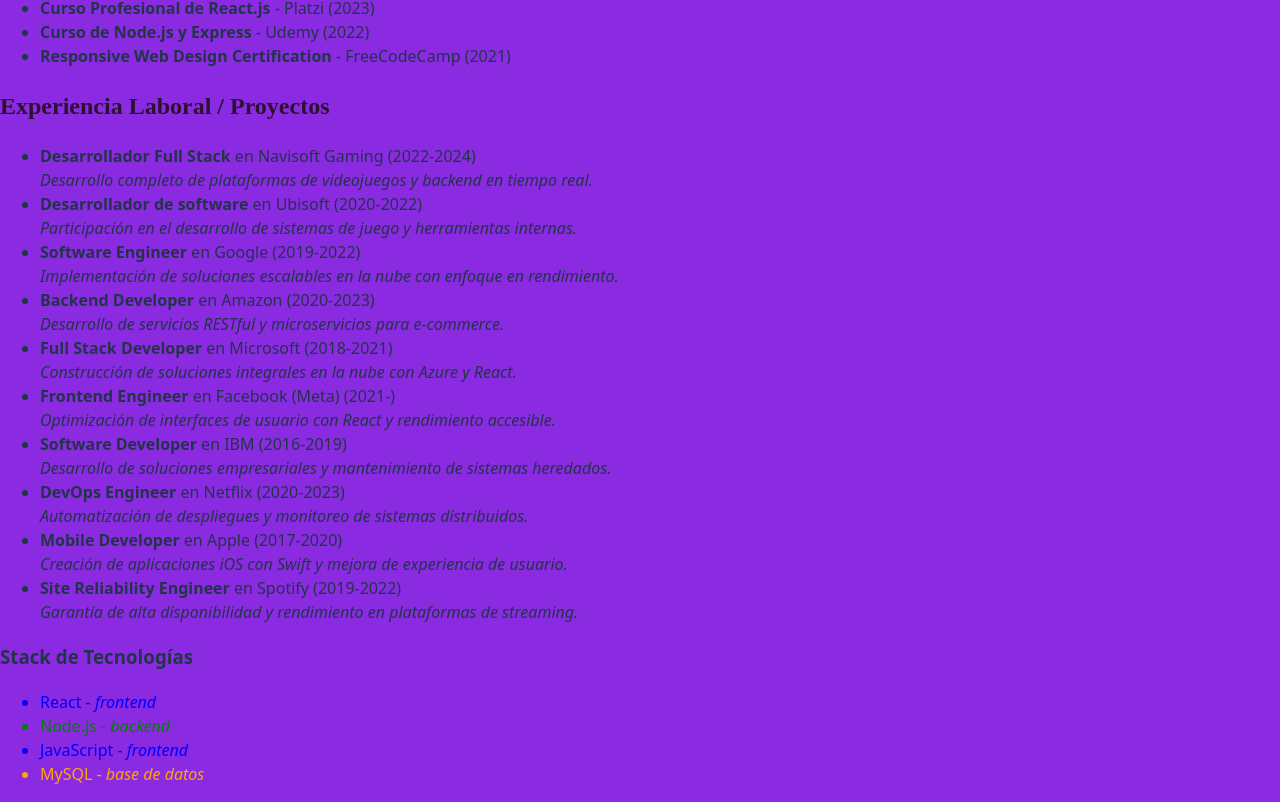
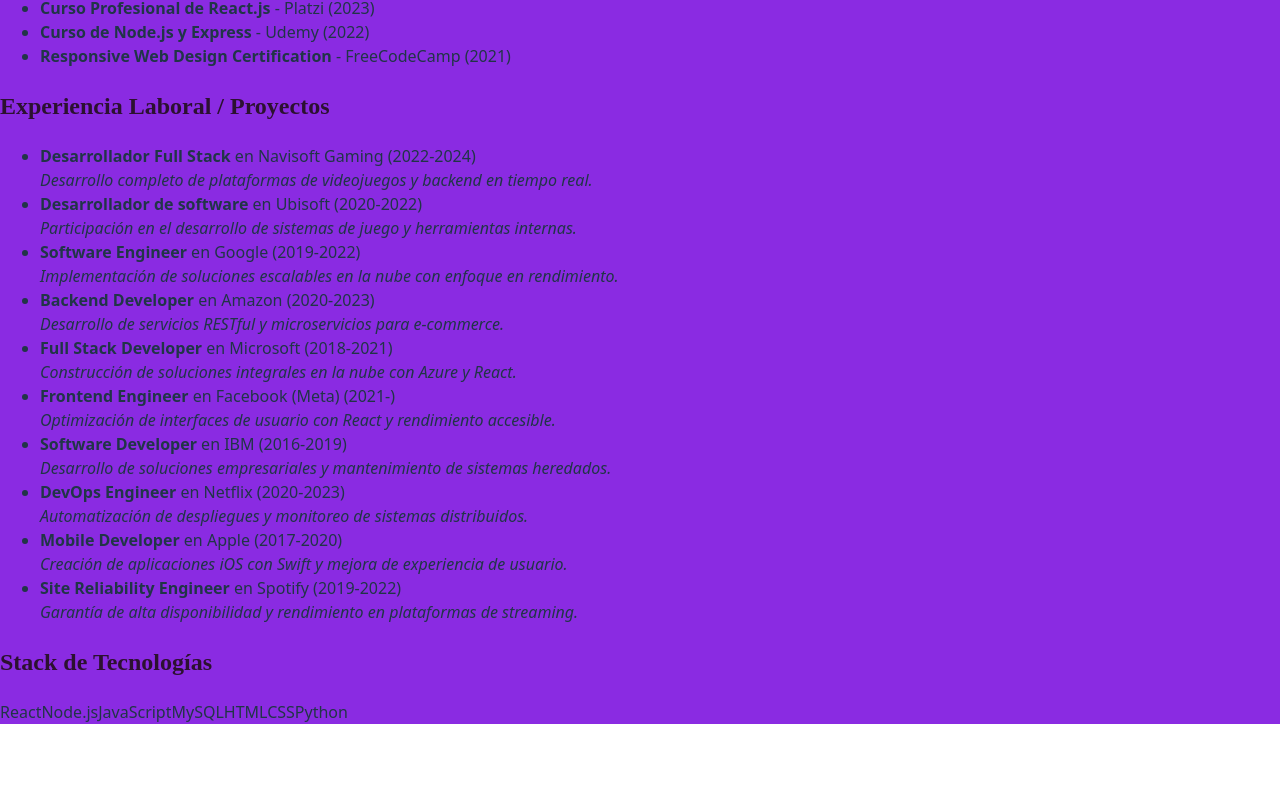
Before and after one commit to Thiago0877/Hoja-de-vida-React, a React (Vite) app: page / in a window 1280 px wide. Shown: the part 379-1181 px from the top of the page. After the commit the page ends 1103 px from the top, so only its background shows below. Built offline with nearby package versions, Linux system fonts and the light colour scheme.

Commit message:
feat: componente StackTecnolgias dinamico y con renderizado condicicional

```diff
--- a/src/components/StackTecnologias.jsx
+++ b/src/components/StackTecnologias.jsx
@@ -1,35 +1,40 @@
-export default function StackTecnologias() {
-  const tecnologias = [
-    { id: 1, nombre: "React", tipo: "frontend" },
-    { id: 2, nombre: "Node.js", tipo: "backend" },
-    { id: 3, nombre: "JavaScript", tipo: "frontend" },
-    { id: 4, nombre: "MySQL", tipo: "base de datos" }
-  ];
+const tecnologias = ["React", "Node.js", "JavaScript", "MySQL", "HTML", "CSS", "Python"];
 
-  // Función para asignar colores según el tipo de tecnología
-  const obtenerColor = (tipo) => {
+const tiposPorTecnologia = {
+  "React": "frontend",
+  "Node.js": "backend",
+  "JavaScript": "frontend",
+  "MySQL": "base de datos",
+  "HTML": "frontend",
+  "CSS": "frontend",
+  "Python": "backend"
+};
+
+const getColor = (tec) => {
+  const tipo = tiposPorTecnologia[tec];
   switch (tipo) {
     case "frontend":
-        return "blue";
+      return "bg-blue-200 text-blue-800";
     case "backend":
-        return "green";
+      return "bg-green-200 text-green-800";
     case "base de datos":
-        return "orange";
+      return "bg-orange-200 text-orange-800";
     default:
-        return "gray";
+      return "bg-gray-200 text-gray-800";
   }
 };
 
-  return (
-    <section>
-      <h3>Stack de Tecnologías</h3>
-      <ul>
-        {tecnologias.map((tech) => (
-          <li key={tech.id} style={{ color: obtenerColor(tech.tipo) }}>
-            {tech.nombre} - <em>{tech.tipo}</em>
-          </li>
+const StackTecnologias = () => (
+  <div>
+    <h2 className="text-xl font-bold mb-4">Stack de Tecnologías</h2>
+    <div className="flex flex-wrap gap-2">
+      {tecnologias.map((tec, i) => (
+        <span key={i} className={`px-3 py-1 rounded text-sm font-medium ${getColor(tec)}`}>
+          {tec}
+        </span>
       ))}
-      </ul>
-    </section>
+    </div>
+  </div>
 );
-}
+
+export default StackTecnologias;
```
Lines whose indentation alone changed are shown as unchanged.
